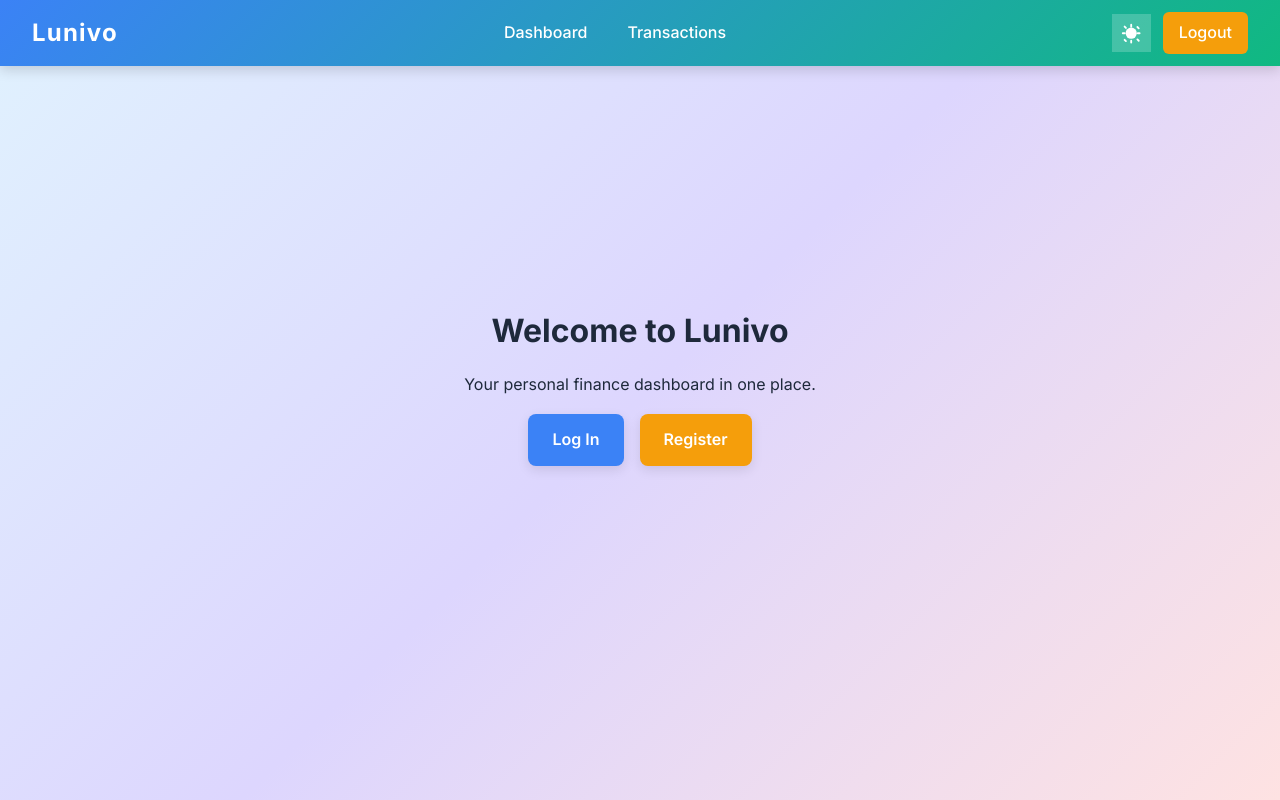
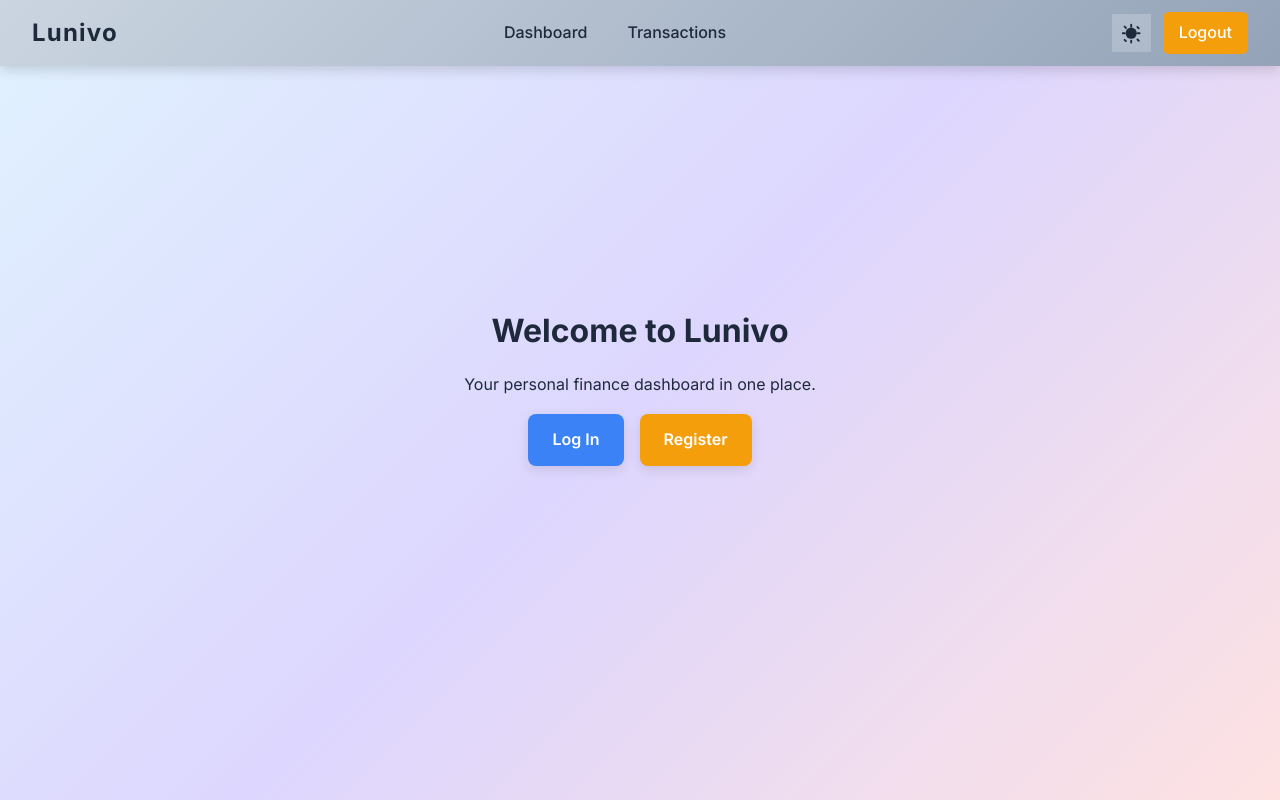
Before and after one commit to FabianC1/Lunivo, a Next.js app: page / in a window 1280 px wide. Built offline with nearby package versions, Linux system fonts and the light colour scheme.

Commit message:
changed header colour

```diff
--- a/styles/variables.css
+++ b/styles/variables.css
@@ -6,8 +6,8 @@
   --accent-color: #10B981; /* green for success */
   --highlight-color: #F59E0B; /* amber for highlights */
   --card-color: #FFFFFF;
-  --navbar-color: linear-gradient(135deg, #3B82F6 0%, #10B981 100%);
-  --navbar-text-color: #FFFFFF;
+  --navbar-color: linear-gradient(135deg, #CBD5E1 0%, #94A3B8 100%);
+  --navbar-text-color: #1E293B;
   --bg-gradient: linear-gradient(135deg, #E0F2FE 0%, #DDD6FE 50%, #FEE2E2 100%);
 
   /* rgb helpers for the gradient used in globals.css */
@@ -24,8 +24,8 @@
   --accent-color: #10B981;
   --highlight-color: #F59E0B;
   --card-color: #FFFFFF;
-  --navbar-color: linear-gradient(135deg, #3B82F6 0%, #10B981 100%);
-  --navbar-text-color: #FFFFFF;
+  --navbar-color: linear-gradient(135deg, #CBD5E1 0%, #94A3B8 100%);
+  --navbar-text-color: #1E293B;
   --bg-gradient: linear-gradient(135deg, #E0F2FE 0%, #DDD6FE 50%, #FEE2E2 100%);
 
   --foreground-rgb: 30, 41, 59;
@@ -41,7 +41,7 @@
   --accent-color: #34D399;
   --highlight-color: #FBBF24;
   --card-color: #1E293B;
-  --navbar-color: linear-gradient(135deg, #1E3A8A 0%, #065F46 100%);
+  --navbar-color: linear-gradient(135deg, #1E293B 0%, #334155 100%);
   --navbar-text-color: #F1F5F9;
   --bg-gradient: linear-gradient(135deg, #0C1D3D 0%, #1A1558 50%, #2D1B3D 100%);
 
@@ -59,7 +59,7 @@
     --accent-color: #34D399;
     --highlight-color: #FBBF24;
     --card-color: #1E293B;
-    --navbar-color: linear-gradient(135deg, #1E3A8A 0%, #065F46 100%);
+    --navbar-color: linear-gradient(135deg, #1E293B 0%, #334155 100%);
     --navbar-text-color: #F1F5F9;
     --bg-gradient: linear-gradient(135deg, #0C1D3D 0%, #1A1558 50%, #2D1B3D 100%);
 
```
